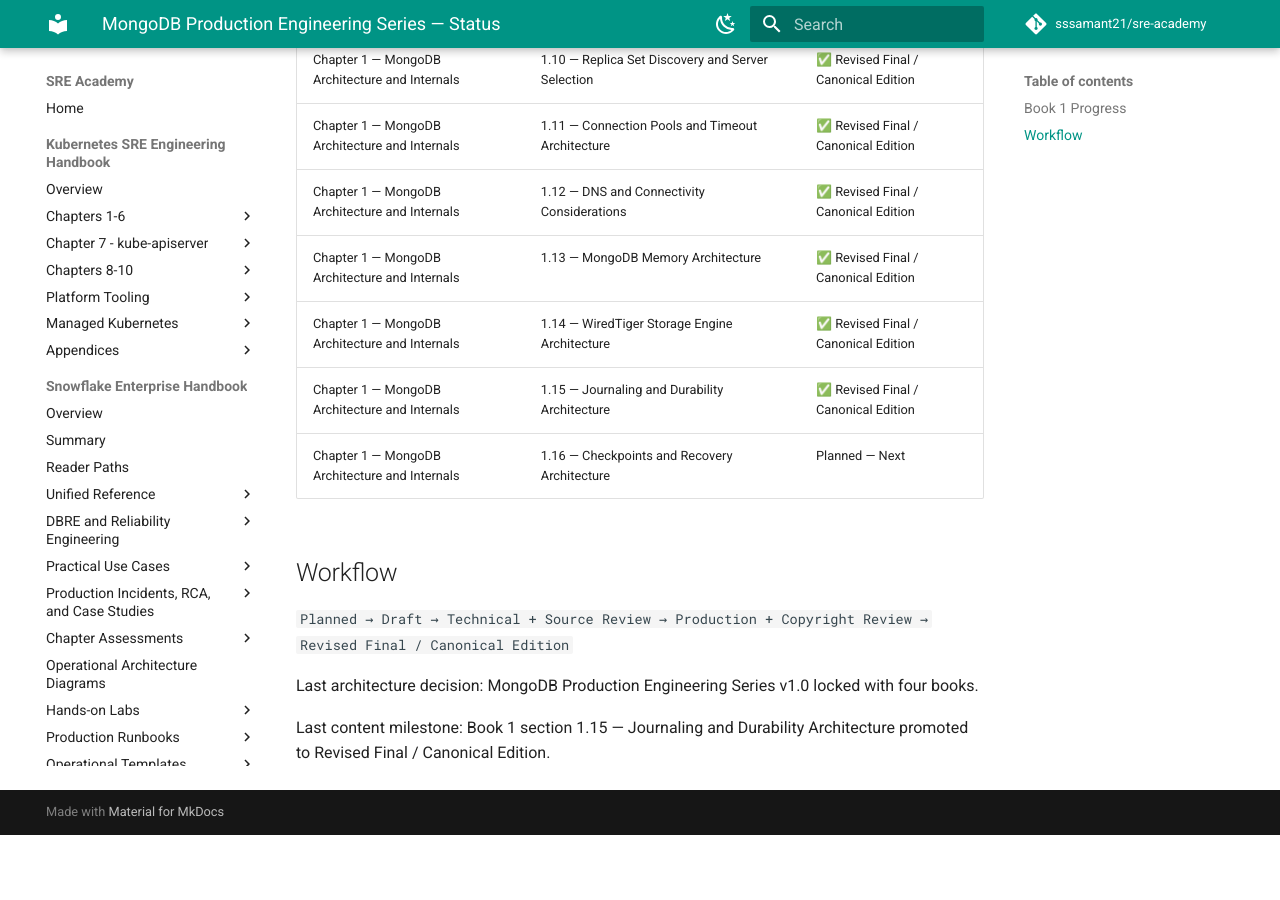
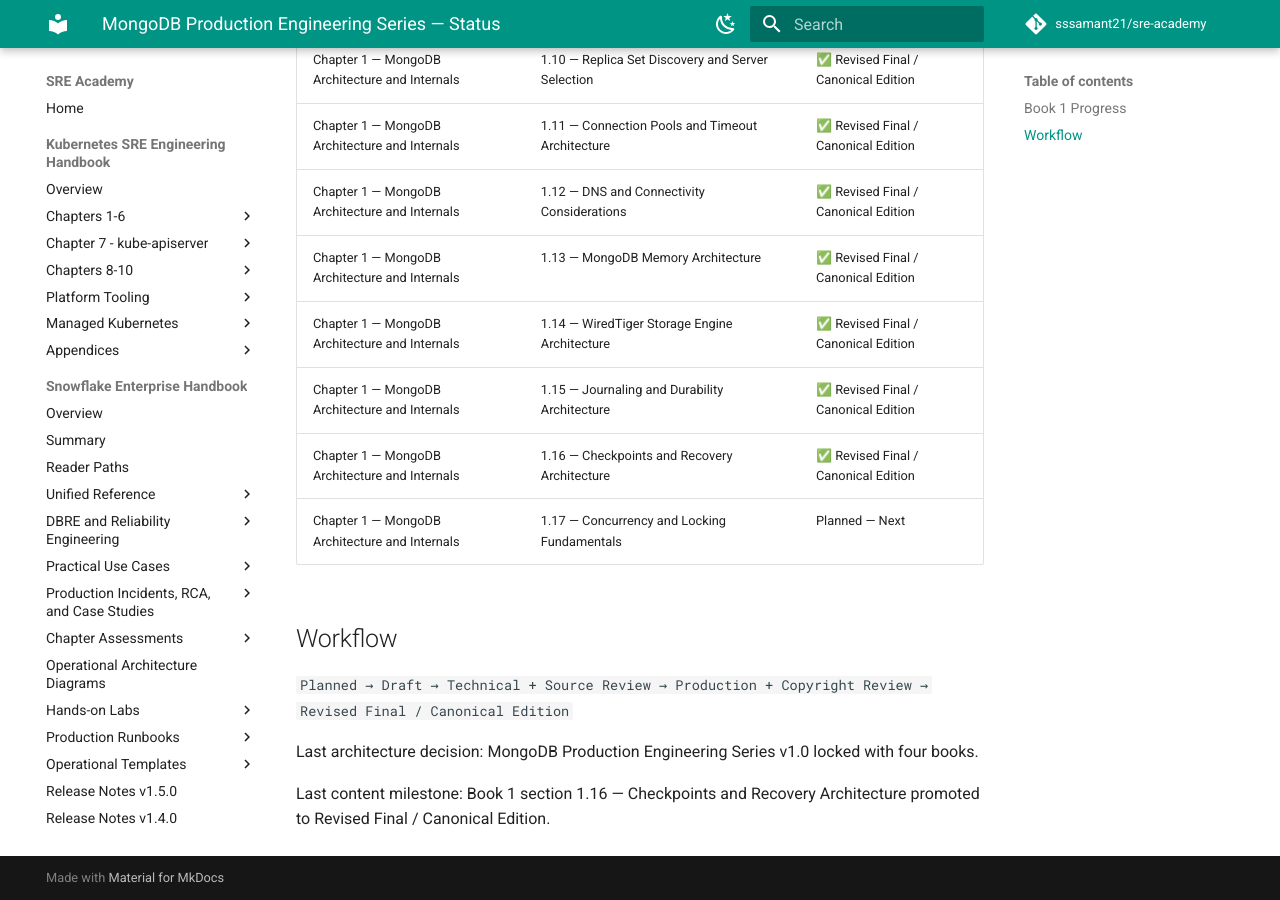
Before and after one commit to sssamant21/sre-academy, an MkDocs documentation site: the page built from docs/books/mongodb/STATUS.md, in a window 1280 px wide and 900 px high, scrolled down 1240 px. Built offline with MkDocs 1.6.1 and Material for MkDocs 9.7.7, drawn with Linux system fonts in a browser that asks for light colours; comment, search, counter and statistics services are not loaded; before the commit the page ends 2075 px from its top, so only the background shows below that; some of the changed text lies outside the part shown.

Commit message:
docs(mongodb): update series status through canonical 1.16

```diff
--- a/docs/books/mongodb/STATUS.md
+++ b/docs/books/mongodb/STATUS.md
@@ -2,7 +2,7 @@
 
 | Book | Title | Architecture | Content Status |
 |---|---|---|---|
-| 1 | MongoDB Administration Handbook | 🔒 Locked | In Progress — 1.1–1.15 Canonical |
+| 1 | MongoDB Administration Handbook | 🔒 Locked | In Progress — 1.1–1.16 Canonical |
 | 2 | MongoDB SRE & Reliability Engineering Handbook | 🔒 Locked | Planned |
 | 3 | MongoDB DBRE & Performance Engineering Handbook | 🔒 Locked | Planned |
 | 4 | MongoDB Cloud & Kubernetes Production Handbook | 🔒 Locked | Planned |
@@ -26,7 +26,8 @@
 | Chapter 1 — MongoDB Architecture and Internals | 1.13 — MongoDB Memory Architecture | ✅ Revised Final / Canonical Edition |
 | Chapter 1 — MongoDB Architecture and Internals | 1.14 — WiredTiger Storage Engine Architecture | ✅ Revised Final / Canonical Edition |
 | Chapter 1 — MongoDB Architecture and Internals | 1.15 — Journaling and Durability Architecture | ✅ Revised Final / Canonical Edition |
-| Chapter 1 — MongoDB Architecture and Internals | 1.16 — Checkpoints and Recovery Architecture | Planned — Next |
+| Chapter 1 — MongoDB Architecture and Internals | 1.16 — Checkpoints and Recovery Architecture | ✅ Revised Final / Canonical Edition |
+| Chapter 1 — MongoDB Architecture and Internals | 1.17 — Concurrency and Locking Fundamentals | Planned — Next |
 
 ## Workflow
 
@@ -34,4 +35,4 @@
 
 Last architecture decision: MongoDB Production Engineering Series v1.0 locked with four books.
 
-Last content milestone: Book 1 section 1.15 — Journaling and Durability Architecture promoted to Revised Final / Canonical Edition.
+Last content milestone: Book 1 section 1.16 — Checkpoints and Recovery Architecture promoted to Revised Final / Canonical Edition.
```
